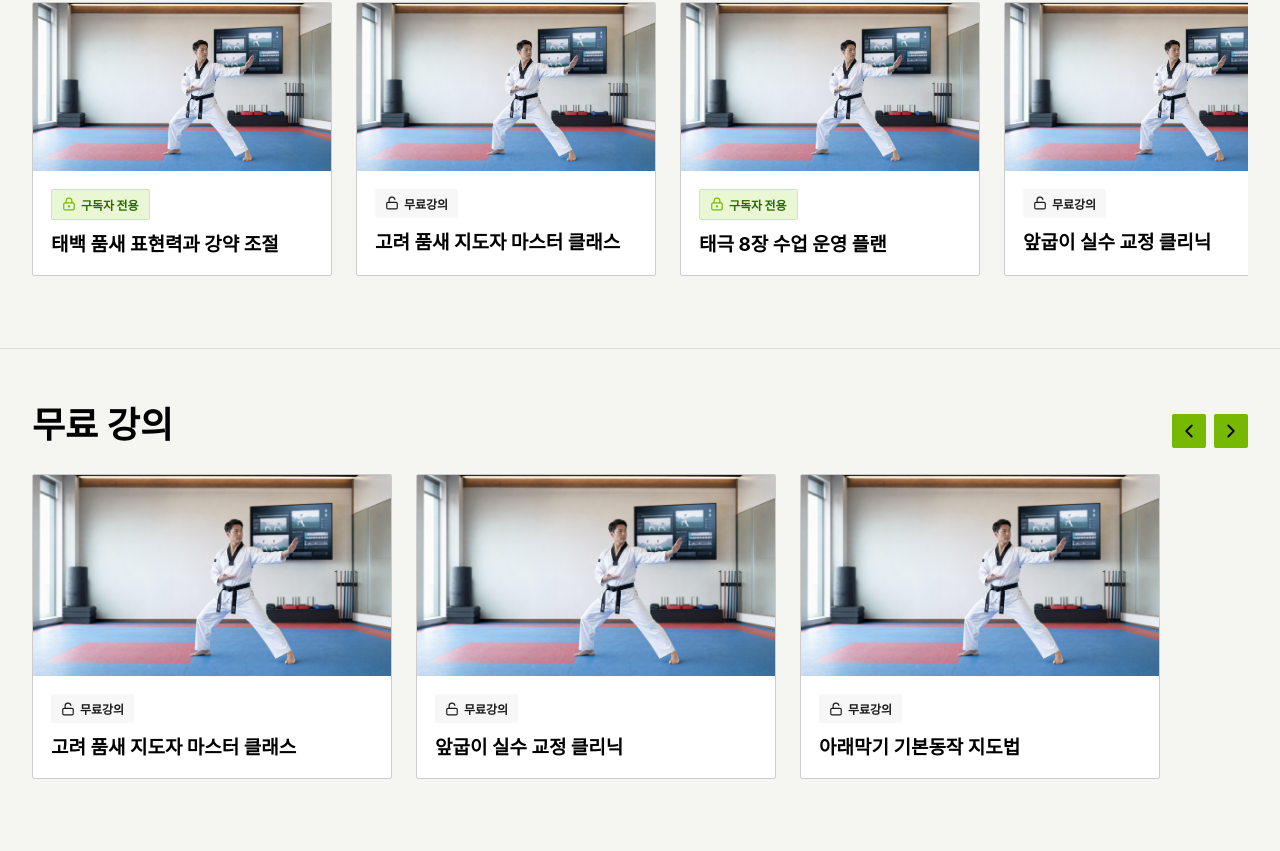
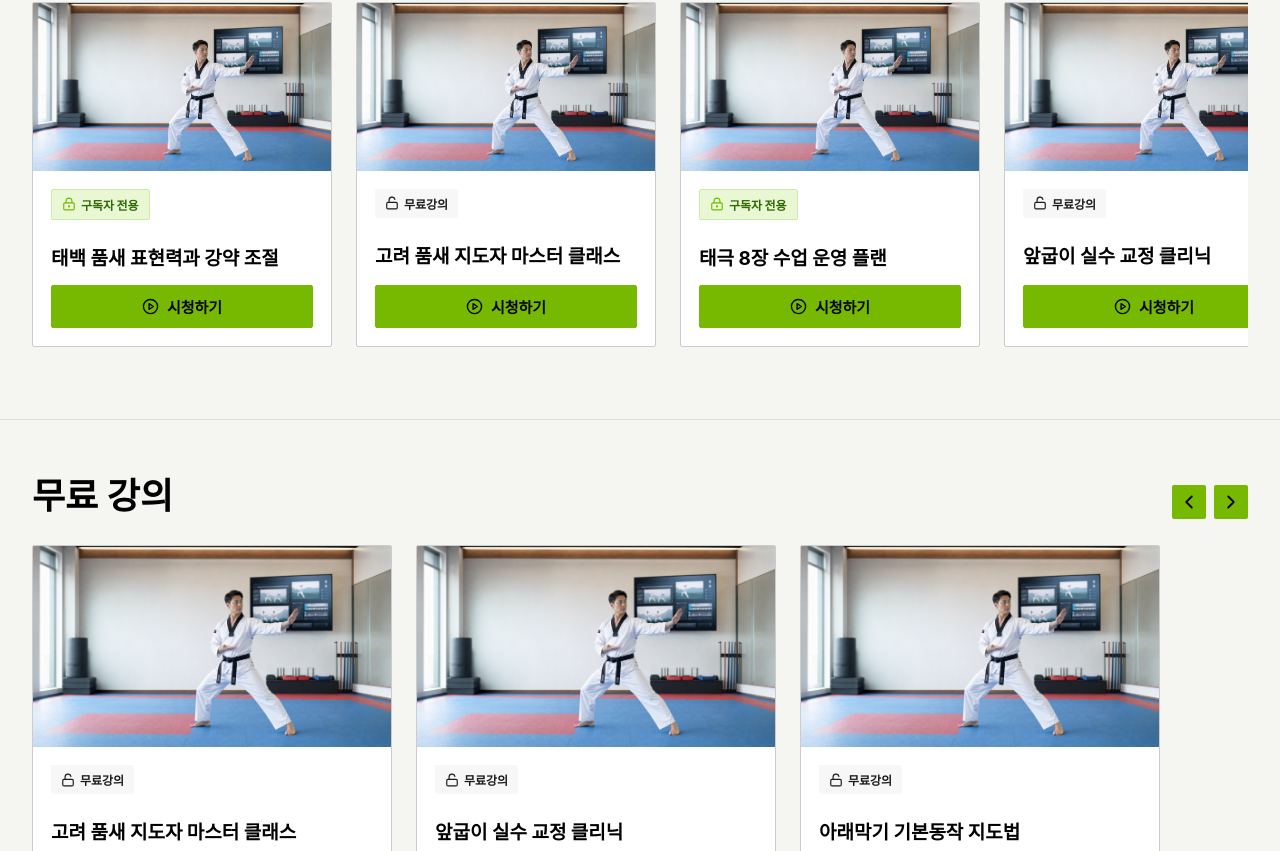
Before and after one commit to boteps4120-alt/botepswep, a Next.js app: page / in a window 1280 px wide. Shown: the part 1629-2480 px from the top of the page. Built offline with nearby package versions, Linux system fonts and the light colour scheme; no server answers; the database is empty.

Commit message:
Add watch buttons to course cards

```diff
--- a/app/globals.css
+++ b/app/globals.css
@@ -1050,6 +1050,7 @@ h3 {
   display: flex;
   flex: 1;
   flex-direction: column;
+  gap: 14px;
   padding: 18px;
 }
 
@@ -1068,6 +1069,32 @@ h3 {
   font-size: 19px;
   line-height: 1.32;
   margin: 0;
+}
+
+.course-watch-button {
+  align-items: center;
+  background: #76b900;
+  border: 1px solid #76b900;
+  border-radius: 2px;
+  color: #050505;
+  display: inline-flex;
+  font-size: 15px;
+  font-weight: 900;
+  gap: 8px;
+  justify-content: center;
+  margin-top: auto;
+  min-height: 42px;
+  padding: 10px 14px;
+  text-decoration: none;
+  transition: background-color 0.18s ease, border-color 0.18s ease, color 0.18s ease;
+  width: 100%;
+}
+
+.course-watch-button:hover,
+.course-watch-button:focus-visible {
+  background: #050505;
+  border-color: #050505;
+  color: #76b900;
 }
 
 .course-card p {
--- a/components/course-card.tsx
+++ b/components/course-card.tsx
@@ -1,6 +1,6 @@
 import Image from "next/image";
 import Link from "next/link";
-import { LockKeyhole, Unlock } from "lucide-react";
+import { LockKeyhole, PlayCircle, Unlock } from "lucide-react";
 import type { Course } from "@/lib/data";
 
 export function CourseCard({ course, initialBookmarked = false }: { course: Course; initialBookmarked?: boolean }) {
@@ -31,6 +31,11 @@ export function CourseCard({ course, initialBookmarked = false }: { course: Cour
         <h3>
           <Link href={`/watch/${course.slug}`}>{course.title}</Link>
         </h3>
+
+        <Link href={`/watch/${course.slug}`} className="course-watch-button" aria-label={`${course.title} 시청하기`}>
+          <PlayCircle size={17} />
+          <span>시청하기</span>
+        </Link>
       </div>
     </article>
   );
```
